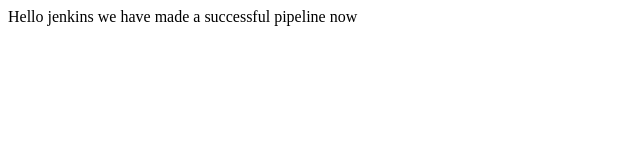
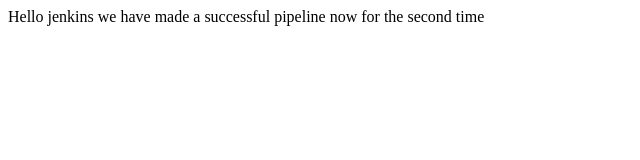
Before and after one commit to fayazmohammed07/hello-world-, a plain HTML site: page index.html in a window 1280 px wide. Shown: the whole page, without its empty margins (0-640 px from the left). Drawn offline with Linux system fonts and the light colour scheme.

Commit message:
Update index.html

```diff
--- a/index.html
+++ b/index.html
@@ -2,6 +2,6 @@
 <html>
 <header><title> Fayaz Code </title></header>
 <body>
-Hello jenkins we have made a successful pipeline now
+Hello jenkins we have made a successful pipeline now for the second time
 </body>
 </html>
```
